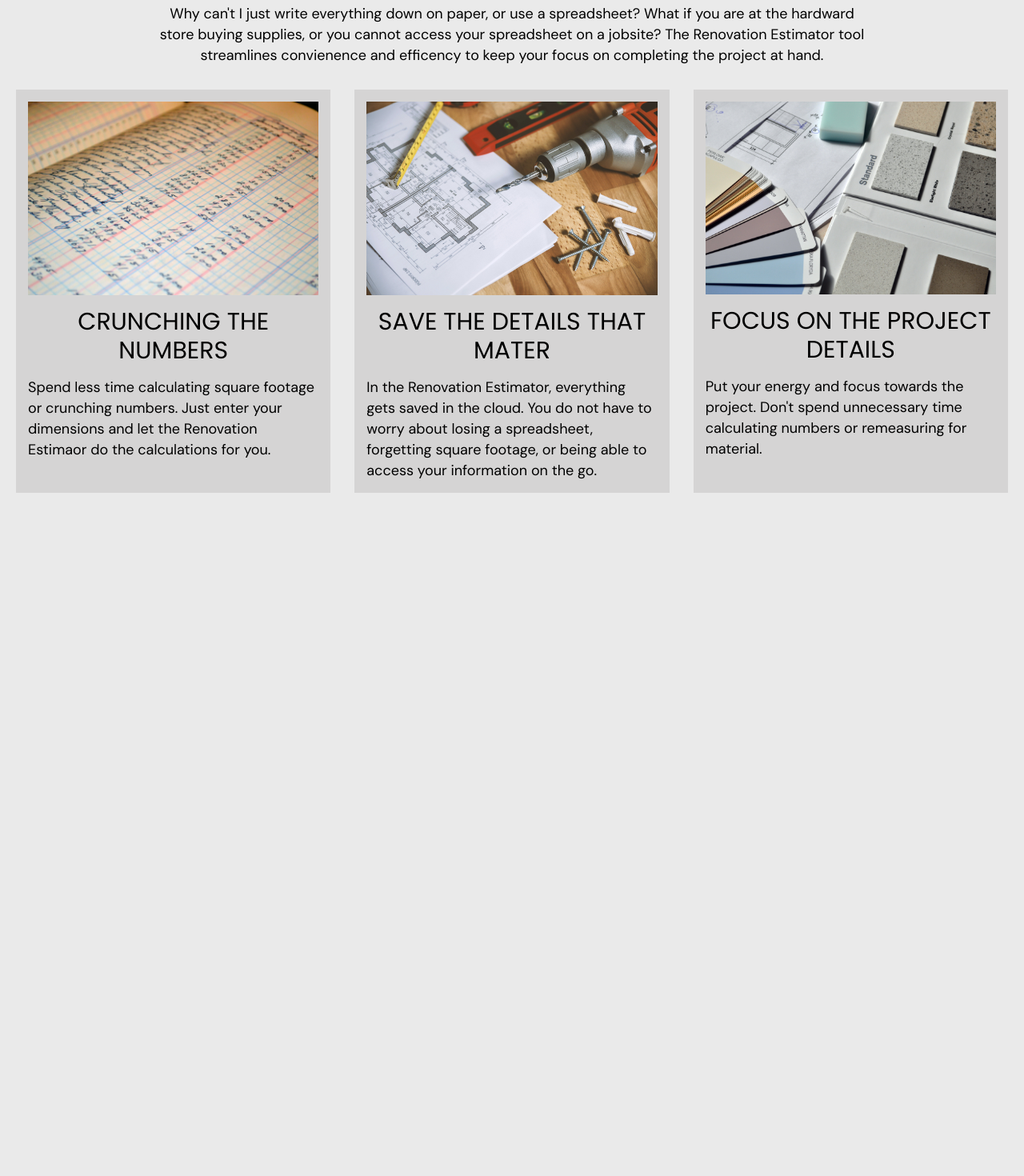
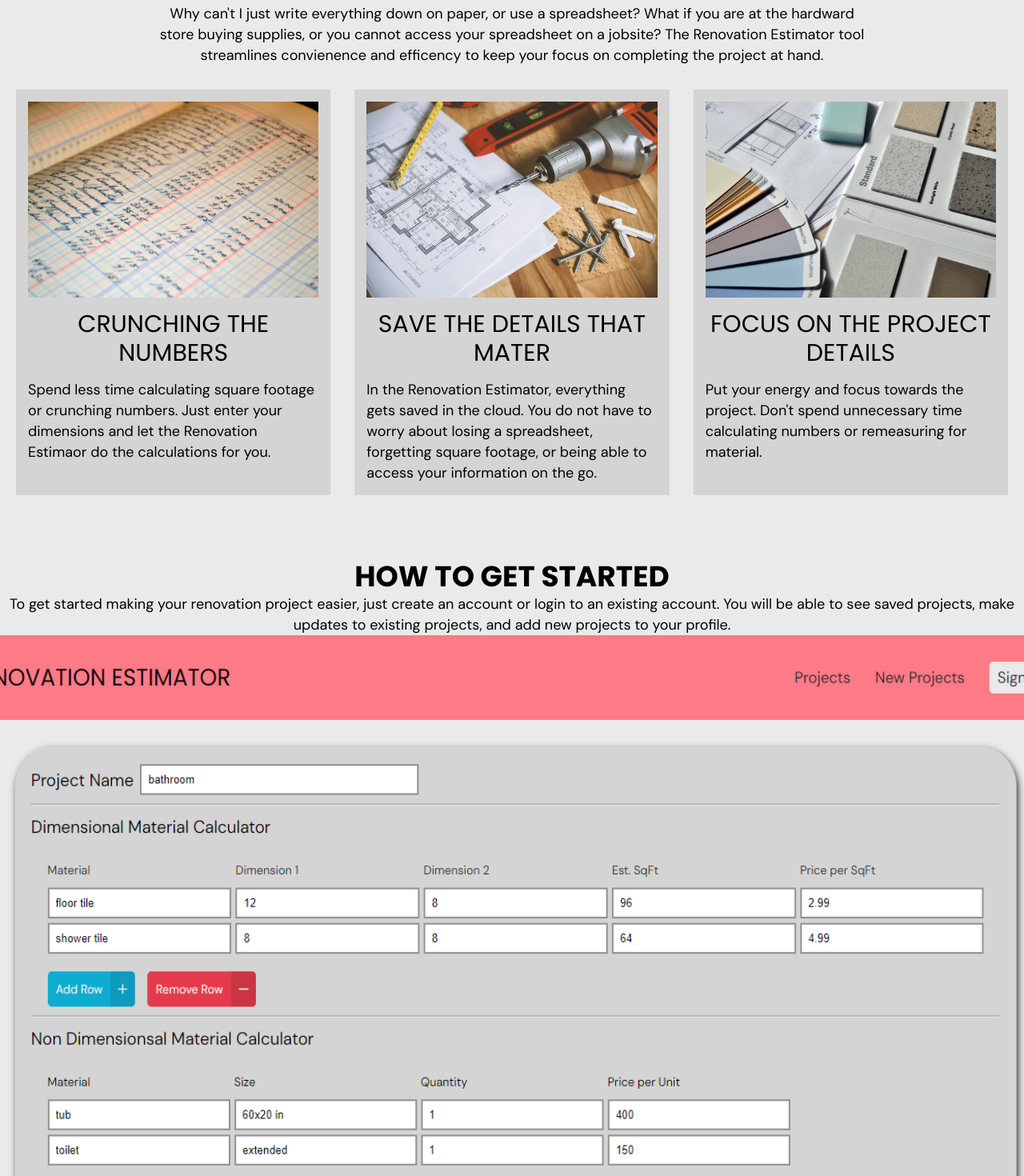
Before and after one commit to bobsport33/renovation-tracker, a Next.js app: page / in a window 1280 px wide. Shown: the part 820-2290 px from the top of the page at 80% size. Before the commit the page ends 1516 px from the top, so only its background shows below. Built offline with nearby package versions, Linux system fonts and the light colour scheme; no server answers.

Commit message:
ud homepage

```diff
--- /dev/null
+++ b/src/components/appContent/Index.tsx
@@ -0,0 +1,38 @@
+import React from "react";
+import styled from "styled-components";
+import Image from "next/image";
+import { paragraphMedium } from "@/styles/Type";
+
+const AppContentCont = styled.section`
+    display: flex;
+    flex-direction: column;
+    align-items: center;
+    .content {
+        &__description {
+            ${paragraphMedium}
+            text-align: center;
+        }
+    }
+`;
+
+const AppContent = () => {
+    return (
+        <AppContentCont>
+            <h2 className="content__heading">How to get started</h2>
+            <p className="content__description">
+                To get started making your renovation project easier, just
+                create an account or login to an existing account. You will be
+                able to see saved projects, make updates to existing projects,
+                and add new projects to your profile.
+            </p>
+            <Image
+                src="/images/reno_estimator.PNG"
+                alt="screen grab of Reno Estiamtor App"
+                height={900}
+                width={1440}
+            />
+        </AppContentCont>
+    );
+};
+
+export default AppContent;
--- a/src/components/infoCards/Card.tsx
+++ b/src/components/infoCards/Card.tsx
@@ -1,5 +1,6 @@
 import React from "react";
 import styled from "styled-components";
+import Image from "next/image";
 
 import { paragraphMedium } from "@/styles/Type";
 import { colors } from "@/styles/variables";
@@ -38,7 +39,13 @@ const CardCont = styled.div`
 const Card = ({ imageUrl, imageAlt, title, description }: CardProps) => {
     return (
         <CardCont>
-            <img src={imageUrl} alt={imageAlt} className="card__image" />
+            <Image
+                src={imageUrl}
+                alt={imageAlt}
+                className="card__image"
+                width={370}
+                height={245}
+            />
             <h5 className="card__heading">{title}</h5>
             <p className="card__description">{description}</p>
         </CardCont>
--- a/src/pages/index.tsx
+++ b/src/pages/index.tsx
@@ -3,6 +3,7 @@ import Head from "next/head";
 
 import Hero from "@/components/hero/Index";
 import InfoCards from "@/components/infoCards/Index";
+import AppContent from "@/components/appContent/Index";
 
 export default function Home() {
     return (
@@ -21,6 +22,7 @@ export default function Home() {
             </Head>
             <Hero />
             <InfoCards />
+            <AppContent />
         </>
     );
 }
```
Also changed, not shown: public/images/reno_estimator.PNG (added).
